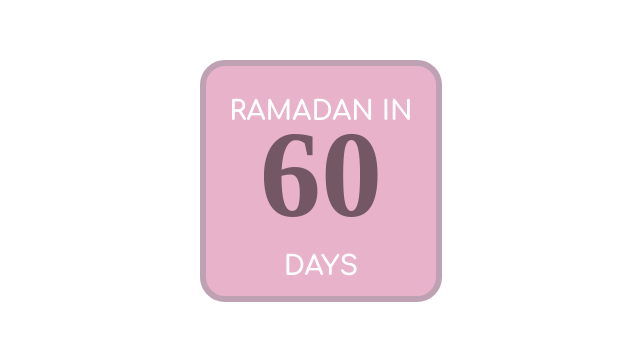
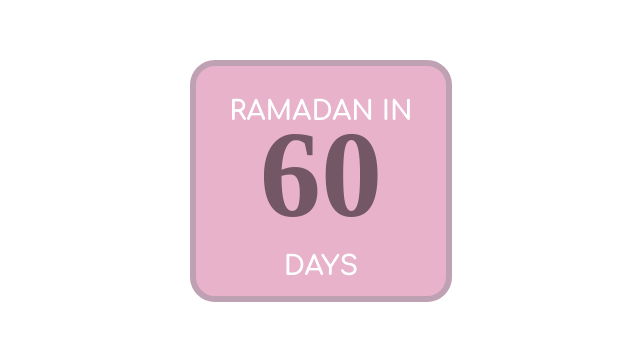
Before and after one commit to ladyauriell/ramadan, a plain HTML site: page index.html in a window 1280 px wide. Shown: the part 219-560 px from the top of the page, without its empty margins (319-959 px from the left). Drawn offline with Linux system fonts and the light colour scheme; a web font is replaced by a local one.

Commit message:
Update index.html

```diff
--- a/index.html
+++ b/index.html
@@ -32,7 +32,7 @@ body{
       font-size:1.7em;
       width: 100%;
       height: 100%;
-      max-width: 230px; /* Adjust as needed */
+      max-width: 250px; /* Adjust as needed */
       max-height: 230px;
 
 
```
